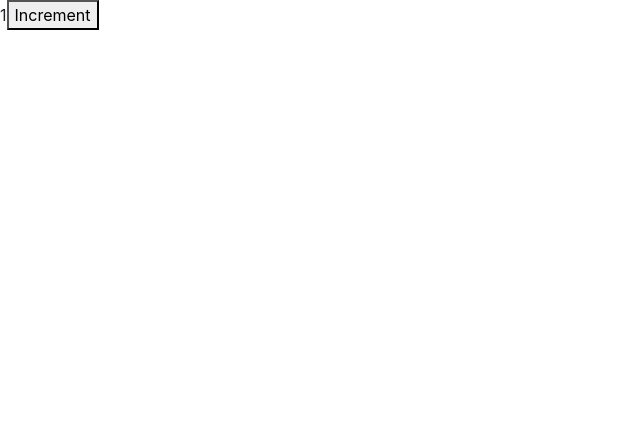
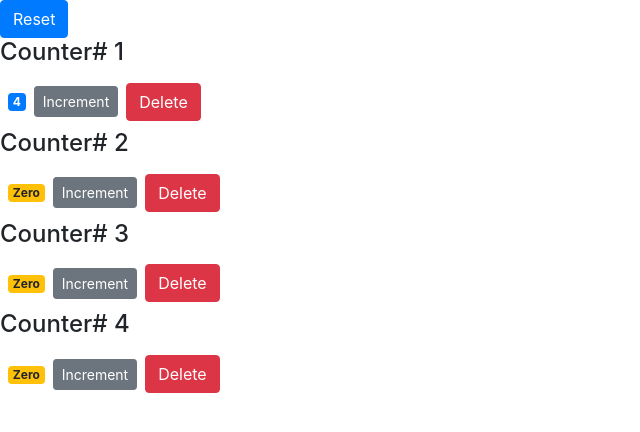
Before and after one commit to ChicagoJ/ReactBaby, a React (Create React App) app in the folder counter-app/: page / in a window 1280 px wide. Shown: the top 432 px of the page, without its empty margins (0-640 px from the left). Built offline with nearby package versions, Linux system fonts and the light colour scheme.

Commit message:
rasing event

```diff
--- a/counter-app/src/components/counter.jsx
+++ b/counter-app/src/components/counter.jsx
@@ -2,20 +2,72 @@ import React, { Component } from 'react'
 
 class Counter extends Component {
   state = {
-    count: 1,
-    formatCount: this.formatCount.bind(this)
+    value: this.props.counter.value,
+    // imgUrl: 'https://picsum.photos/200',
+    tags: []
   }
-  formatCount() {
-    const { count } = this.state
-    return count === 0 ? 'Zero' : count
+  //   constructor() {
+  //     super()
+  //     this.handleIncrement = this.handleIncrement.bind(this)
+  //   }
+  //   style = {
+  //     fontSize: 10,
+  //     fontWeight: 'bold'
+  //   }
+
+  //   renderTags() {
+  //     if (this.state.tags.length === 0) {
+  //       return <p>There are no tags!</p>
+  //     }
+  //     return (
+  //       <ul>
+  //         {this.state.tags.map((tag, i) => (
+  //           <li key={i}>{tag}</li>
+  //         ))}
+  //       </ul>
+  //     )
+  //   }
+  handleIncrement() {
+    // console.log(product)
+    this.setState({ value: this.state.value + 1 })
   }
+
+  // Arrow Function can avoid bind and assign this to this function
+  //   handleIncrement = () => {
+  //     console.log('Increment Clicked', this)
+  //   }
   render() {
     return (
-      <React.Fragment>
-        <span>{this.formatCount()}</span>
-        <button>Increment</button>
-      </React.Fragment>
+      <div>
+        {/* <img src={this.state.imgUrl} alt="testImage" /> */}
+        <h4>Counter# {this.props.counter.id}</h4>
+        <span className={this.getBadgeClass()}>{this.formatCount()}</span>
+        <button
+          onClick={() => this.handleIncrement()}
+          className="btn btn-secondary btn-sm"
+        >
+          Increment
+        </button>
+        {/* {this.state.tags.length === 0 && 'Please add a tag'}
+        {this.renderTags()} */}
+        <button
+          onClick={() => this.props.onDelete(this.props.counter.id)}
+          className="btn btn-danger m-2"
+        >
+          Delete
+        </button>
+      </div>
     )
+  }
+  getBadgeClass() {
+    let classes = 'badge m-2 badge-'
+    classes += this.state.value === 0 ? 'warning' : 'primary'
+    return classes
+  }
+
+  formatCount() {
+    const { value } = this.state
+    return value === 0 ? 'Zero' : value
   }
 }
 
--- /dev/null
+++ b/counter-app/src/components/counters.jsx
@@ -0,0 +1,45 @@
+import React, { Component } from 'react'
+import Counter from './counter'
+class Counters extends Component {
+  state = {
+    counters: [
+      { id: 1, value: 4 },
+      { id: 2, value: 0 },
+      { id: 3, value: 0 },
+      { id: 4, value: 0 }
+    ]
+  }
+
+  handleDelete(id) {
+    const counters = this.state.counters.filter(c => c.id !== id)
+    this.setState({ counters })
+  }
+  handleReset() {
+    const counters = this.state.counters.map(c => {
+      c.value = 0
+      return c
+    })
+    this.setState({ counters })
+  }
+  render() {
+    return (
+      <div>
+        <button
+          onClick={this.handleReset.bind(this)}
+          className="btn btn-primary"
+        >
+          Reset
+        </button>
+        {this.state.counters.map(counter => (
+          <Counter
+            key={counter.id}
+            onDelete={this.handleDelete.bind(this)}
+            counter={counter}
+          />
+        ))}
+      </div>
+    )
+  }
+}
+
+export default Counters
--- a/counter-app/src/index.js
+++ b/counter-app/src/index.js
@@ -1,12 +1,11 @@
 import React from 'react'
 import ReactDOM from 'react-dom'
 import './index.css'
-import App from './App'
 import * as serviceWorker from './serviceWorker'
 import 'bootstrap/dist/css/bootstrap.css'
-import Counter from './components/counter'
+import Counters from './components/counters'
 
-ReactDOM.render(<Counter />, document.getElementById('root'))
+ReactDOM.render(<Counters />, document.getElementById('root'))
 
 // If you want your app to work offline and load faster, you can change
 // unregister() to register() below. Note this comes with some pitfalls.
```
